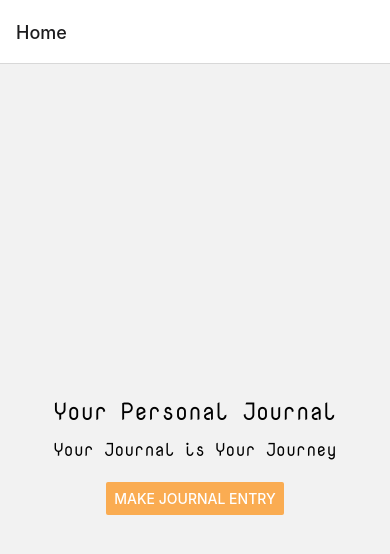
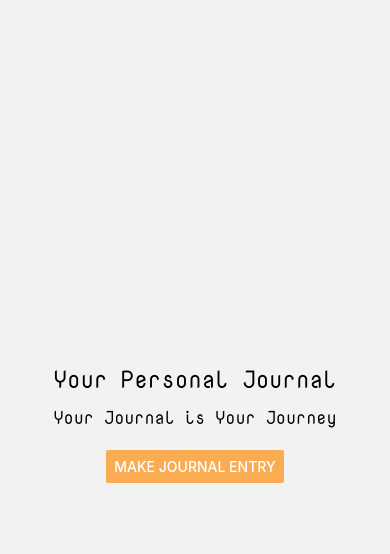
Before and after one commit to FedyaS/AppJourney, a React Native app in the folder frontend/: screen / in a window 390 px wide. Shown: the top 554 px of the page. Built offline with nearby package versions, Linux system fonts and the light colour scheme.

Commit message:
remove top bar, cleanup navigation

```diff
--- a/frontend/App.js
+++ b/frontend/App.js
@@ -26,7 +26,7 @@ export default function App() {
 		<NavigationContainer>
 			<View style={styles.container} onLayout={onLayoutRootView}>
 				<AppNavigator />
-				<StatusBar style="auto" />
+				<StatusBar style="light" translucent={true} />
 			</View>
 		</NavigationContainer>
 	);
--- a/frontend/navigation/AppNavigator.js
+++ b/frontend/navigation/AppNavigator.js
@@ -7,17 +7,14 @@ const Stack = createStackNavigator();
 
 const AppNavigator = () => {
 	return (
-		<Stack.Navigator initialRouteName="Home">
-			<Stack.Screen
-				name="Home"
-				component={HomeScreen}
-				options={{ title: "Home" }}
-			/>
-			<Stack.Screen
-				name="JournalScreen"
-				component={JournalScreen}
-				options={{ title: "Journal" }}
-			/>
+		<Stack.Navigator
+			initialRouteName="Home"
+			screenOptions={{
+				headerShown: false,
+			}}
+		>
+			<Stack.Screen name="Home" component={HomeScreen} />
+			<Stack.Screen name="JournalScreen" component={JournalScreen} />
 		</Stack.Navigator>
 	);
 };
--- a/frontend/screens/JournalScreen.js
+++ b/frontend/screens/JournalScreen.js
@@ -8,6 +8,7 @@ import {
 	Switch,
 	StyleSheet,
 	TouchableOpacity,
+	SafeAreaView,
 } from "react-native";
 import { useNavigation } from "@react-navigation/native";
 import { theme } from "../styles/theme";
@@ -38,7 +39,7 @@ const JournalScreen = () => {
 				colors={["rgba(0,0,0,0.5)", "transparent"]}
 				style={styles.gradient}
 			/>
-			<View style={styles.container}>
+			<SafeAreaView style={styles.container}>
 				<TouchableOpacity
 					onPress={() => navigation.goBack()}
 					style={styles.backButton}
@@ -79,7 +80,7 @@ const JournalScreen = () => {
 						<Text style={styles.comingSoon}>COMING SOON</Text>
 					</View>
 				)}
-			</View>
+			</SafeAreaView>
 		</ImageBackground>
 	);
 };
@@ -98,12 +99,15 @@ const styles = StyleSheet.create({
 	container: {
 		flex: 1,
 		padding: 20,
-		justifyContent: "center",
+		paddingTop: 50,
 	},
 	backButton: {
 		position: "absolute",
-		top: 40,
+		top: 50,
 		left: 20,
+		zIndex: 1,
+		backgroundColor: "transparent",
+		padding: 10,
 	},
 	title: {
 		fontSize: 28,
```
